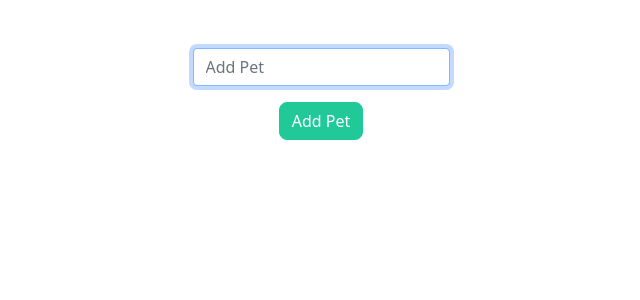
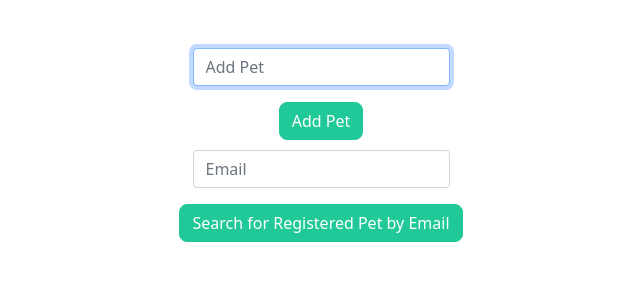
Before and after one commit to MattBlackWRX/WhoFedFidoPY, a Flask app: page /addpet in a window 1280 px wide. Shown: the part 76-376 px from the top of the page, without its empty margins (319-959 px from the left). Run offline with Flask 2, Linux system fonts and the light colour scheme; the visitor is signed in with stand-in values (Sample User, id 1); some libraries are stand-ins or nearby versions.

Commit message:
Updated CSS & HTML

```diff
--- a/static/styles.css
+++ b/static/styles.css
@@ -33,6 +33,7 @@ nav .navbar-brand .teal
     color: white !important;
     border-radius: 8px !important;
     border-color: #20c997 !important;
+    margin-bottom: 10px;
 }
 
 .dropdown-menu
@@ -40,3 +41,11 @@ nav .navbar-brand .teal
         height:300px;
         overflow-y:auto;
     }
+
+table
+    {
+        margin-top: 30px;
+        margin-left: auto;
+        margin-right: auto;
+        margin-left: auto;
+    }
--- a/templates/addpet.html
+++ b/templates/addpet.html
@@ -11,4 +11,10 @@
         </div>
         <button class="btn btn-primary" type="submit">Add Pet</button>
     </form>
+    <form action="/addpet" method="post">
+        <div class="mb-3">
+            <input autocomplete="off" autofocus class="form-control mx-auto w-auto" id="email" name="email" placeholder="Email" type="text">
+        </div>
+        <button class="btn btn-primary" type="submit">Search for Registered Pet by Email</button>
+    </form>
 {% endblock %}
```
